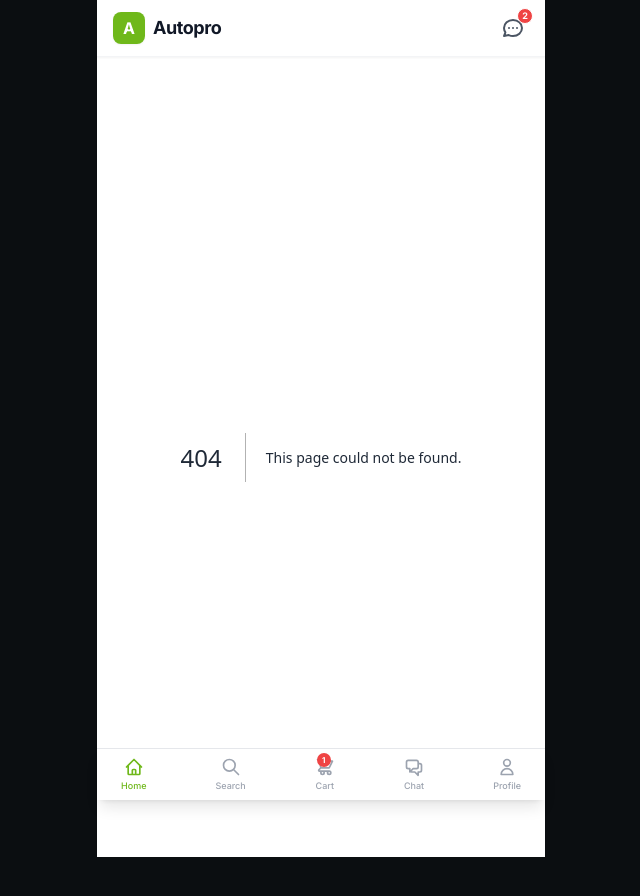
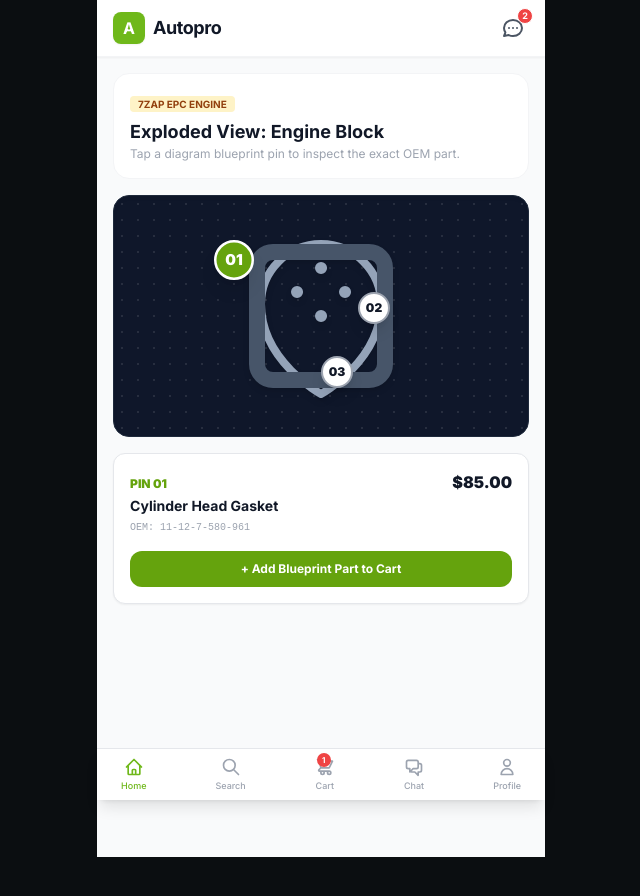
Before and after one commit to houcinhadjaissa-cyber/Autopro, a Next.js app in the folder apps/storefront/: page /epc in a window 1280 px wide. Before the commit this address had no page. Shown: the top 896 px of the page, without its empty margins (319-959 px from the left). Built offline with nearby package versions, Linux system fonts and the light colour scheme.

Commit message:
Create page.tsx

```diff
--- /dev/null
+++ b/apps/storefront/src/app/epc/page.tsx
@@ -0,0 +1,70 @@
+"use client";
+
+import React, { useState } from "react";
+
+export default function EpcPage() {
+  const [selectedPart, setSelectedPart] = useState<number | null>(1);
+  const [added, setAdded] = useState(false);
+
+  const parts = [
+    { id: 1, pos: "01", name: "Cylinder Head Gasket", oem: "11-12-7-580-961", price: 85.00 },
+    { id: 2, pos: "02", name: "Intake Manifold Seal", oem: "11-61-7-543-242", price: 18.50 },
+    { id: 3, pos: "03", name: "Exhaust Flange Stud", oem: "18-30-7-561-019", price: 4.99 }
+  ];
+
+  const current = parts.find(p => p.id === selectedPart) || parts[0];
+
+  const handleAdd = () => {
+    setAdded(true);
+    setTimeout(() => setAdded(false), 2000);
+  };
+
+  return (
+    <div className="min-h-screen bg-gray-50 pb-24 px-4 pt-4">
+      <div className="bg-white rounded-2xl p-4 border border-gray-100 shadow-2xs mb-4">
+        <span className="text-[10px] font-bold bg-amber-100 text-amber-800 px-2 py-0.5 rounded uppercase">7zap EPC Engine</span>
+        <h1 className="text-lg font-bold text-gray-900 mt-1">Exploded View: Engine Block</h1>
+        <p className="text-xs text-gray-400">Tap a diagram blueprint pin to inspect the exact OEM part.</p>
+      </div>
+
+      {/* Interactive Blueprint Visual */}
+      <div className="bg-[#0f172a] rounded-2xl p-6 border border-slate-800 shadow-inner mb-4 text-center relative overflow-hidden">
+        <div className="absolute inset-0 opacity-10 bg-[radial-gradient(#fff_1px,transparent_1px)] [background-size:16px_16px]"></div>
+
+        {/* Simple crisp vector representation of an engine assembly */}
+        <svg className="w-full h-48 mx-auto text-slate-400 drop-shadow-md" fill="none" stroke="currentColor" viewBox="0 0 24 24">
+          <path strokeLinecap="round" strokeLinejoin="round" strokeWidth="1" d="M19.5 10.5c0 7.142-7.5 11.25-7.5 11.25S4.5 17.642 4.5 10.5a7.5 7.5 0 1115 0z" />
+          <path strokeLinecap="round" strokeLinejoin="round" strokeWidth="1.5" d="M15 9h.01M9 9h.01M12 12h.01M12 6h.01" />
+          <rect x="4" y="4" width="16" height="16" rx="2" strokeWidth="2" className="text-slate-600" />
+        </svg>
+
+        {/* Blueprint Pins */}
+        <div className="absolute top-12 left-1/4">
+          <button onClick={() => setSelectedPart(1)} className={`w-8 h-8 rounded-full font-black text-xs flex items-center justify-center border-2 shadow-lg transition-transform ${selectedPart === 1 ? "bg-[#65a30d] text-white border-white scale-125" : "bg-white text-gray-900 border-gray-400"}`}>01</button>
+        </div>
+        <div className="absolute top-24 right-1/3">
+          <button onClick={() => setSelectedPart(2)} className={`w-8 h-8 rounded-full font-black text-xs flex items-center justify-center border-2 shadow-lg transition-transform ${selectedPart === 2 ? "bg-[#65a30d] text-white border-white scale-125" : "bg-white text-gray-900 border-gray-400"}`}>02</button>
+        </div>
+        <div className="absolute bottom-12 left-1/2">
+          <button onClick={() => setSelectedPart(3)} className={`w-8 h-8 rounded-full font-black text-xs flex items-center justify-center border-2 shadow-lg transition-transform ${selectedPart === 3 ? "bg-[#65a30d] text-white border-white scale-125" : "bg-white text-gray-900 border-gray-400"}`}>03</button>
+        </div>
+      </div>
+
+      {/* Selected Part Card */}
+      <div className="bg-white rounded-xl p-4 border border-gray-200 shadow-sm">
+        <div className="flex justify-between items-start">
+          <div>
+            <span className="text-xs font-black text-[#65a30d]">PIN {current.pos}</span>
+            <h3 className="font-bold text-sm text-gray-900 mt-0.5">{current.name}</h3>
+            <p className="text-[10px] font-mono text-gray-400 mt-1">OEM: {current.oem}</p>
+          </div>
+          <div className="text-right font-black text-base text-gray-900">${current.price.toFixed(2)}</div>
+        </div>
+
+        <button onClick={handleAdd} className={`w-full mt-4 py-2.5 rounded-xl font-bold text-xs transition-all ${added ? "bg-green-600 text-white" : "bg-[#65a30d] text-white active:scale-95"}`}>
+          {added ? "✓ Added to Order" : "+ Add Blueprint Part to Cart"}
+        </button>
+      </div>
+    </div>
+  );
+      }
```
